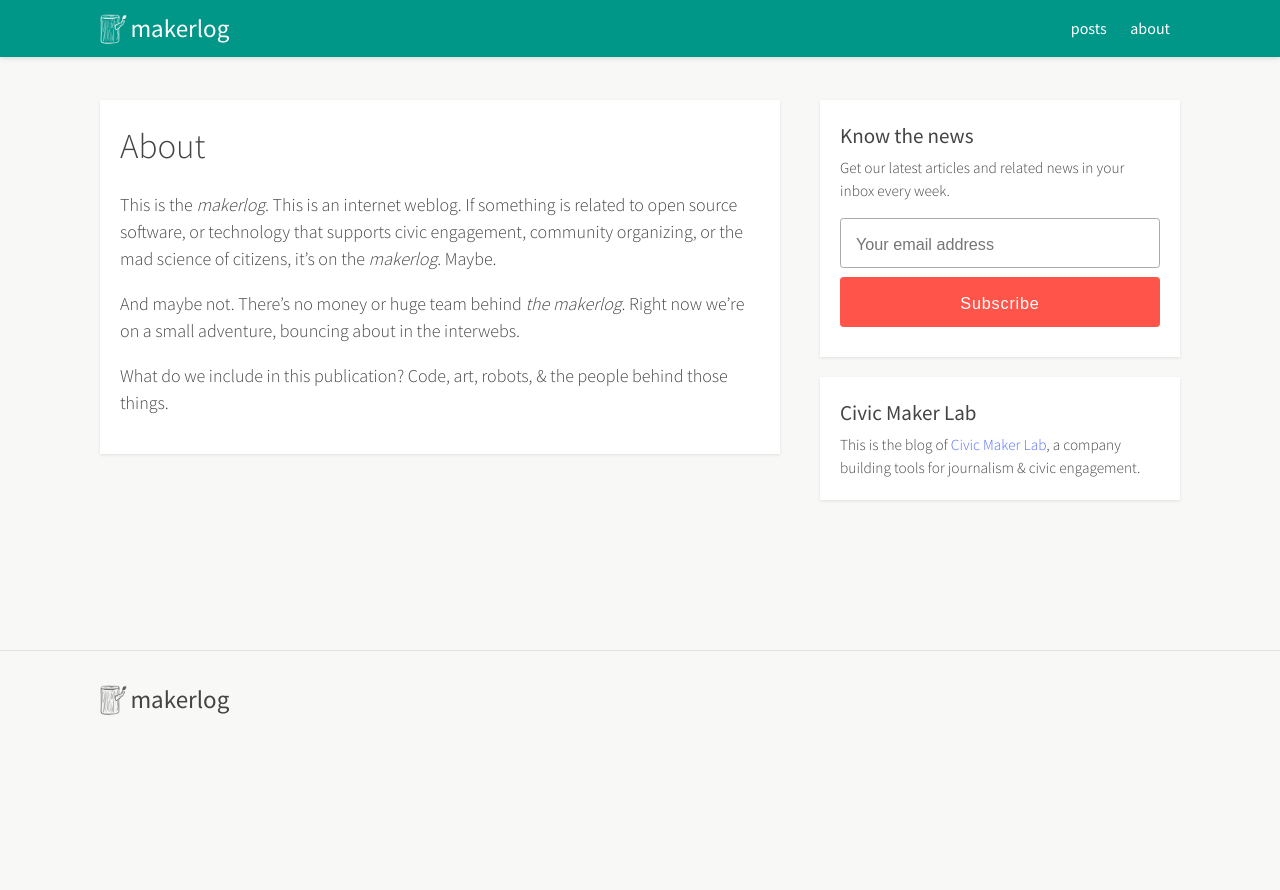
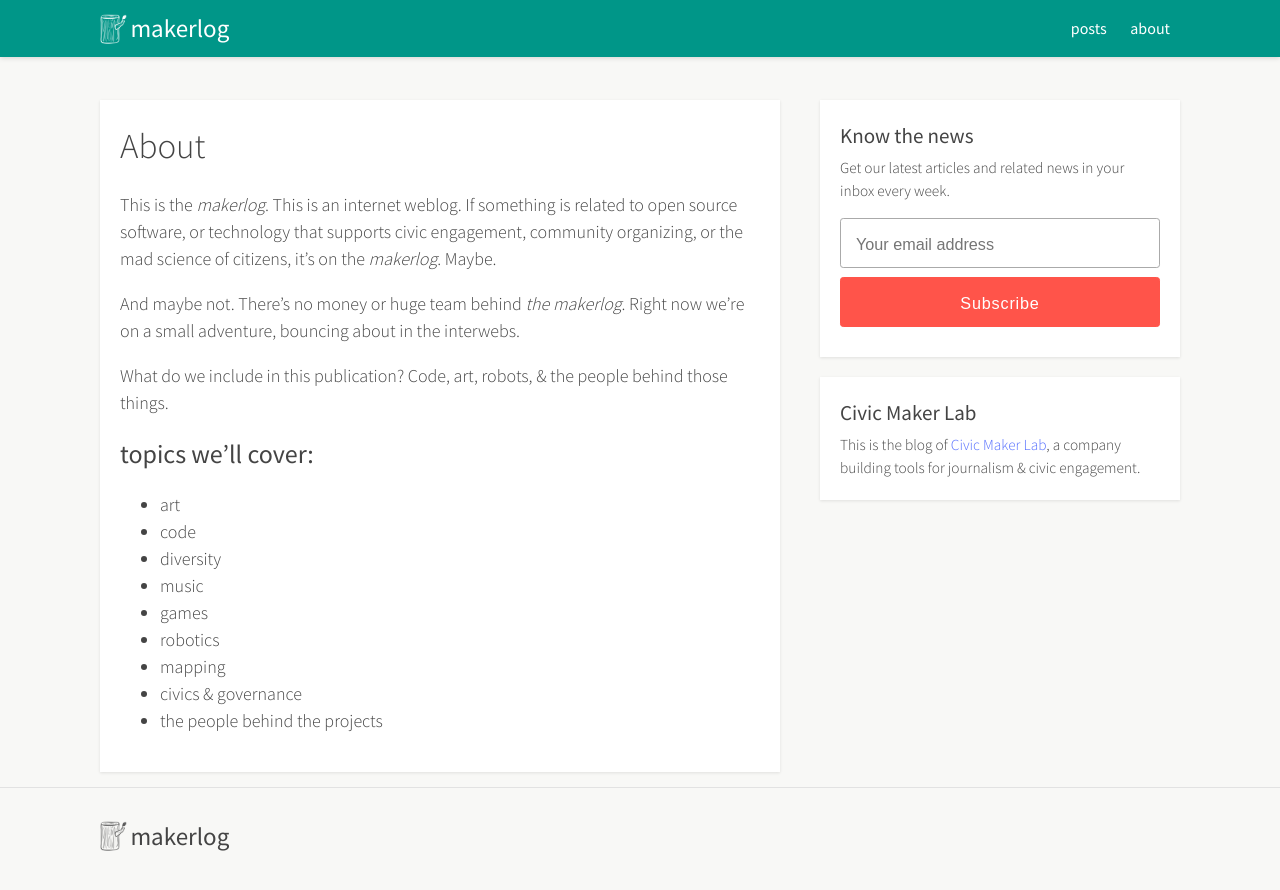
Before and after one commit to cityarcade/makerlog.org, a Jekyll site: the page built from pages/about.md, in a window 1280 px wide and 900 px high. Shown: the top 890 px of the window. Built offline with Jekyll 4.4.1, drawn with Linux system fonts in a browser that asks for light colours; Markdown is read by kramdown in place of the engine named in the settings; comment, search, counter and statistics services are not loaded.

Commit message:
Update about.md

```diff
--- a/pages/about.md
+++ b/pages/about.md
@@ -9,3 +9,14 @@ This is the _makerlog_. This is an internet weblog. If something is related to o
 And maybe not. There's no money or huge team behind _the makerlog_. Right now we're on a small adventure, bouncing about in the interwebs.
 
 What do we include in this publication? Code, art, robots, & the people behind those things.
+
+## topics we'll cover:
+- art
+- code
+- diversity
+- music
+- games
+- robotics
+- mapping
+- civics & governance
+- the people behind the projects
```
